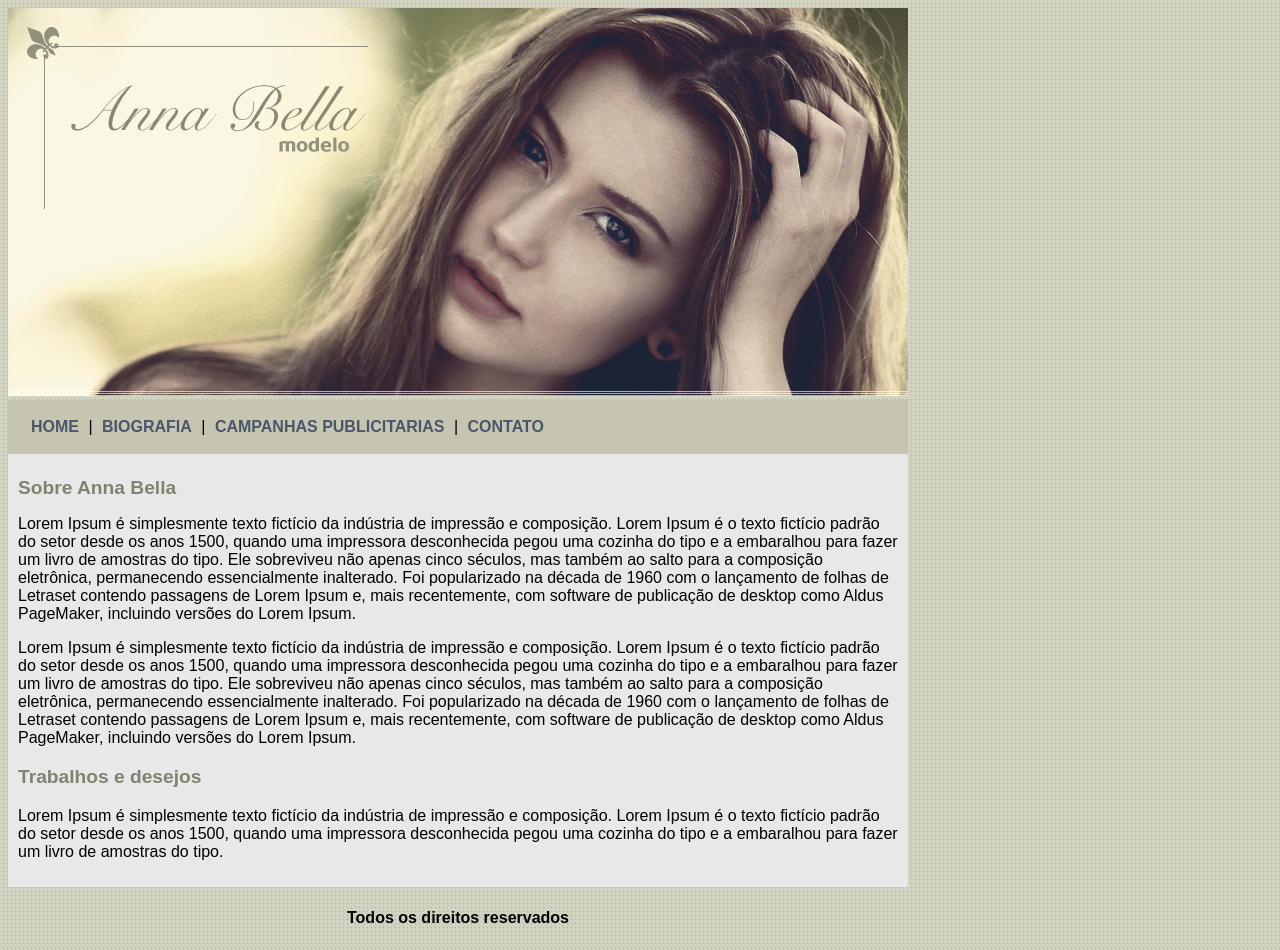
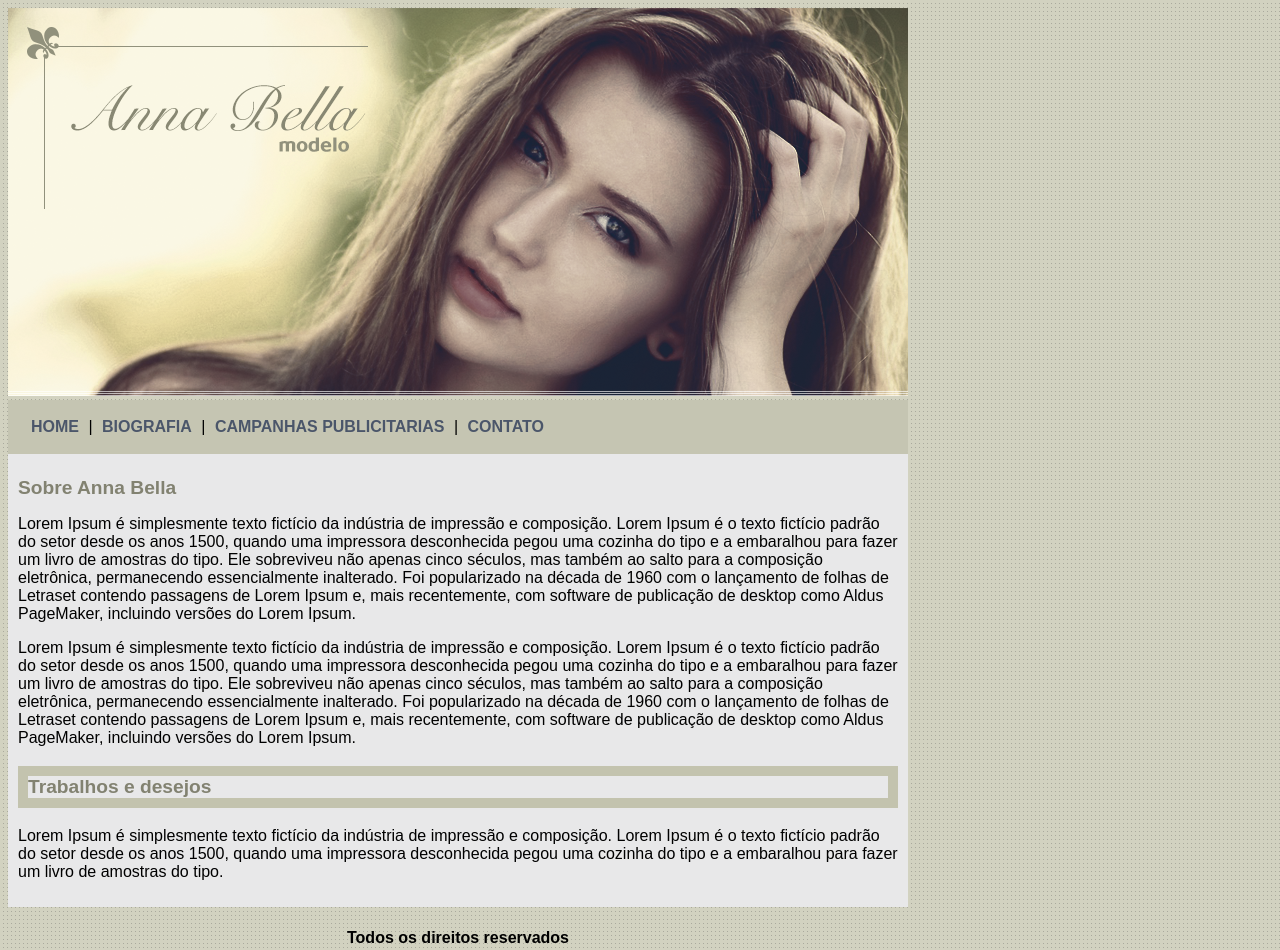
Before and after one commit to offsvi/ProjetoAnnaBella, a plain HTML site: page index.html in a window 1280 px wide. Shown: the top 950 px of the page. Drawn offline with Linux system fonts and the light colour scheme.

Commit message:
Inserindo borda no titulo h3

```diff
--- a/estilo.css
+++ b/estilo.css
@@ -40,4 +40,6 @@ h1 {
 h3 {
     color: #828271;
     font-size: 1.2em;
+    border: 10px solid #c3c3ae;
+
 }
```
